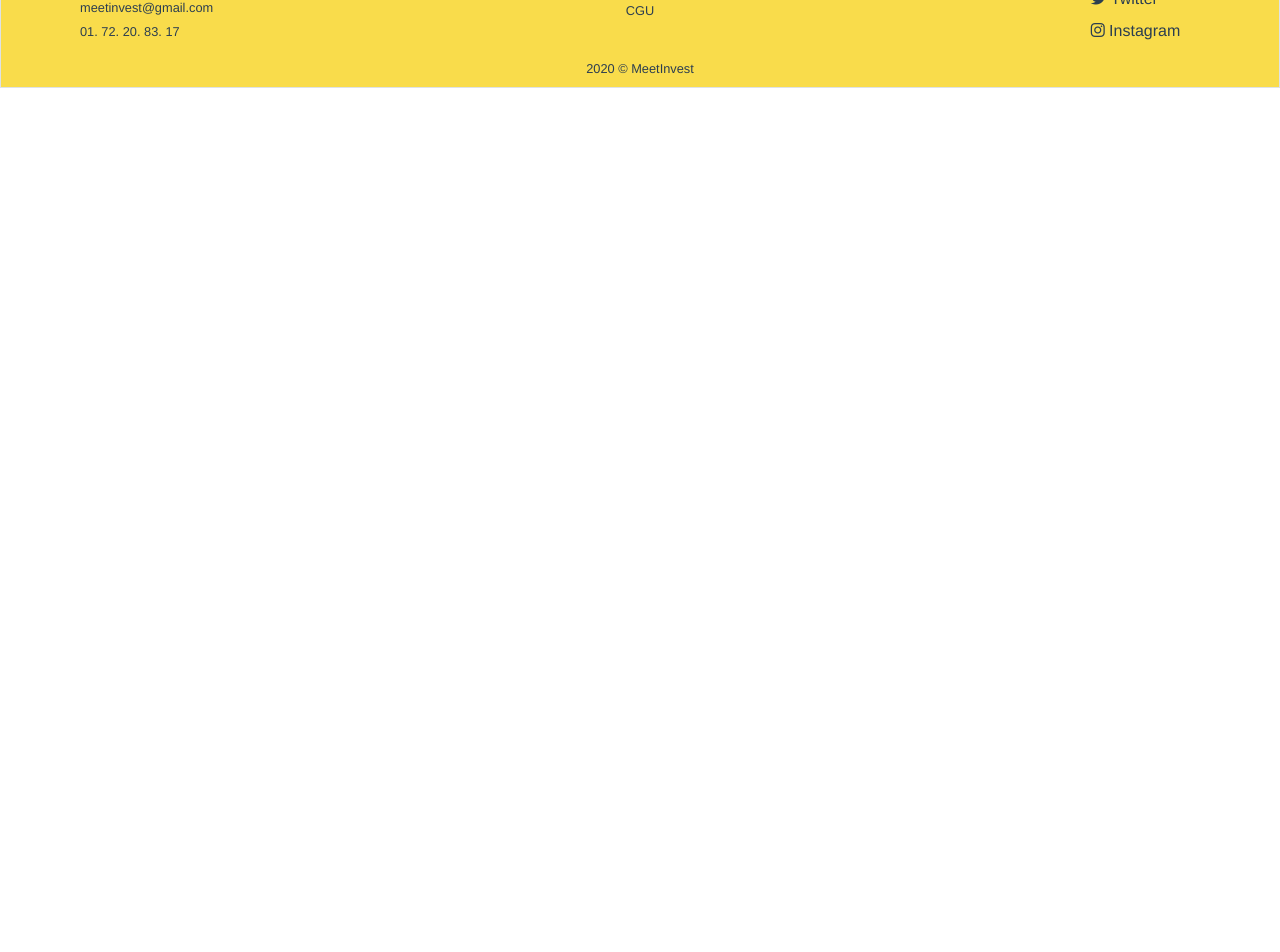
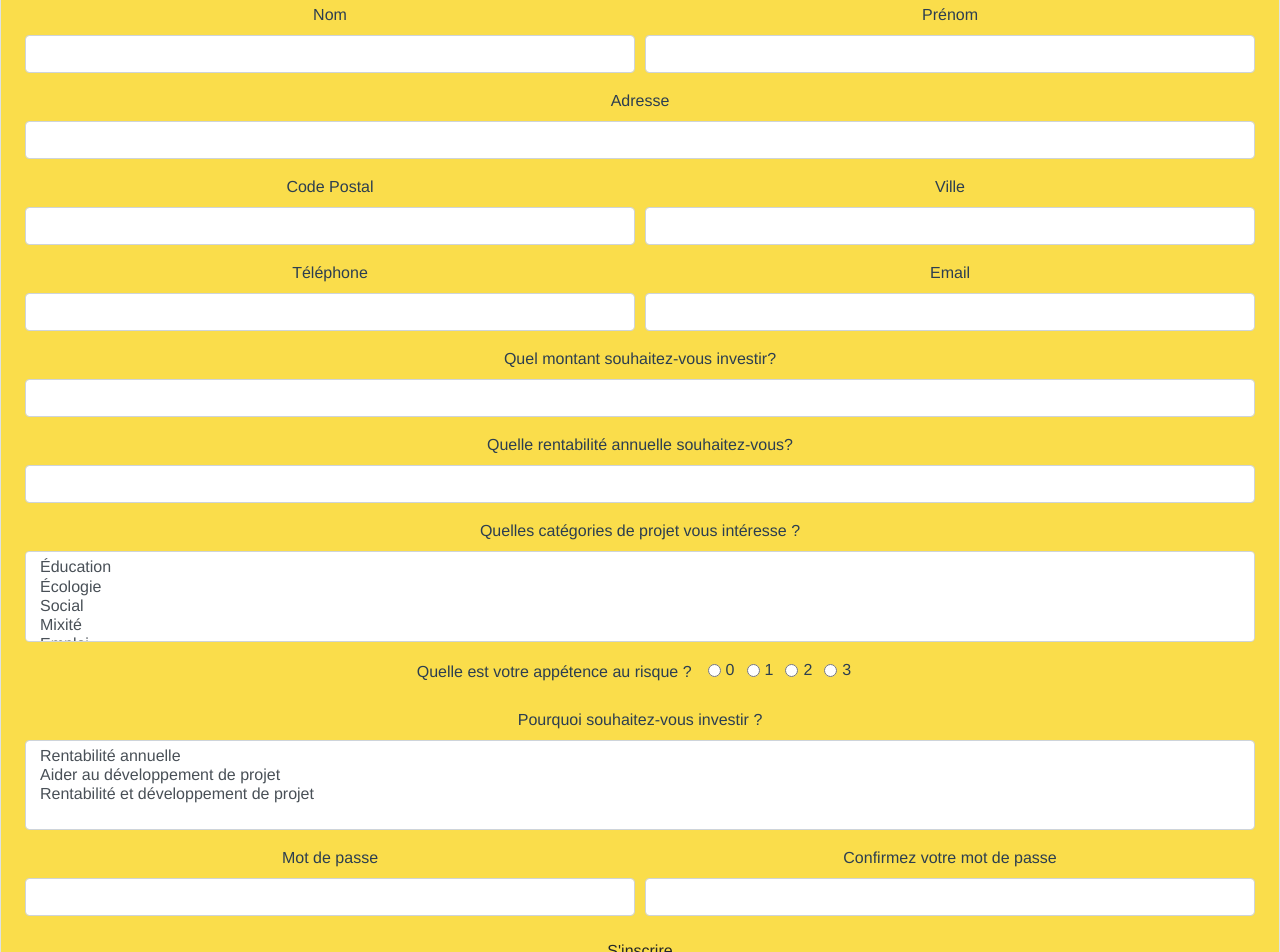
Before and after one commit to yaf/meet_invest, a Vue app: page /inscription-investisseur in a window 1280 px wide. Shown: the part 300-1252 px from the top of the page. Before the commit the page ends 800 px from the top, so only its background shows below. Built offline with nearby package versions, Linux system fonts and the light colour scheme.

Commit message:
add formInvestisseur

```diff
--- a/src/views/formInvestisseur.vue
+++ b/src/views/formInvestisseur.vue
@@ -1,16 +1,125 @@
 <template>
-    <div class="forminvestisseur">
+    <div class="forminvestisseur border bgYellow ">
+        <h1 class="mt-5 mt-5">Inscrivez-vous !</h1>
+        <form class="p-4">
+            <div class="form-row">
+                <div class="form-group col-md-6">
+                    <label for="lastname">Nom</label>
+                    <input type="text" class="form-control" id="lastname">
+                 </div>
+                <div class="form-group col-md-6">
+                    <label for="firstname">Prénom</label>
+                    <input type="text" class="form-control" id="firstname">
+                </div>
+            </div>
+            <div class="form-group">
+                <label for="address">Adresse</label>
+                <input type="text" class="form-control" id="address">
+            </div>
+            <div class="form-row">
+                <div class="form-group col-md-6">
+                    <label for="cp">Code Postal</label>
+                    <input type="text" class="form-control" id="cp">
+                </div>
+                <div class="form-group col-md-6">
+                    <label for="city">Ville</label>
+                    <input type="text" class="form-control" id="city">
+                </div>
+            </div>
+            <div class="form-row">
+                <div class="form-group col-md-6">
+                    <label for="tel">Téléphone</label>
+                    <input type="number" class="form-control" id="tel">
+                </div>
+                <div class="form-group col-md-6">
+                    <label for="email">Email</label>
+                    <input type="email" class="form-control" id="email">
+                </div>
+            </div>
+            <div class="form-group">
+                <label for="amount_invest">Quel montant souhaitez-vous investir?</label>
+                <input type="number" class="form-control" id="amount_invest" name="amount_invest">
+            </div>
+            <div class="form-group">
+                <label for="profitability">Quelle rentabilité annuelle souhaitez-vous?</label>
+                <input type="number" class="form-control" id="profitability" name="profitability">
+            </div>
+            <div class="form-group">
+                <label for="exampleFormControlSelect2">Quelles catégories de projet vous intéresse ?</label>
+                <select multiple class="form-control" id="exampleFormControlSelect2">
+                    <option>Éducation</option>
+                    <option>Écologie</option>
+                    <option>Social</option>
+                    <option>Mixité</option>
+                    <option>Emploi</option>
+                </select>
+            </div>
+            <div class="form-group">
+                <label for="exampleFormControlSelect2">Quelle est votre appétence au risque ?</label>
+                <div class="form-check form-check-inline ml-3">
+                    <input class="form-check-input" type="radio" name="inlineRadioOptions" id="inlineRadio1" value="risk0">
+                    <label class="form-check-label" for="risk1">0</label>
+                </div>
+                <div class="form-check form-check-inline">
+                    <input class="form-check-input" type="radio" name="inlineRadioOptions" id="inlineRadio1" value="risk1">
+                    <label class="form-check-label" for="risk1">1</label>
+                </div>
+                <div class="form-check form-check-inline">
+                    <input class="form-check-input" type="radio" name="inlineRadioOptions" id="inlineRadio2" value="risk2">
+                    <label class="form-check-label" for="risk2">2</label>
+                </div>
+                <div class="form-check form-check-inline">
+                    <input class="form-check-input" type="radio" name="inlineRadioOptions" id="inlineRadio3" value="risk3">
+                    <label class="form-check-label" for="risk3">3</label>
+                </div>
+            </div>
 
+            <div class="form-group">
+                <label for="exampleFormControlSelect2">Pourquoi souhaitez-vous investir ?</label>
+                <select multiple class="form-control" id="exampleFormControlSelect2">
+                    <option>Rentabilité annuelle</option>
+                    <option>Aider au développement de projet</option>
+                    <option>Rentabilité et développement de projet</option>
+                </select>
+            </div>
+            <div class="form-row">
+                <div class="form-group col-md-6">
+                    <label for="password">Mot de passe</label>
+                    <input type="password" class="form-control" id="password" name="password">
+                </div>
+                <div class="form-group col-md-6">
+                    <label for="passwordconfirm">Confirmez votre mot de passe</label>
+                    <input type="password" class="form-control" id="passwordconfirm" name="passwordconfirm">
+                </div>
+            </div>
+
+            <button type="submit" class="btn">S'inscrire</button>
+        </form>
     </div>
 </template>
 
 <script>
+
 export default {
-    name: "FormInvestisseur",
+    name: "Forminvestisseur",
+
+    data() {
+        return{
+            name: "S'inscrire"
+        }
+    },
 
 }
 </script>
 
-<style lang="scss">
+<style>
+
+.form {
+    margin: 10vh 10vw;
+}
+
+.bgYellow {
+    background-color: #fadd4b;
+}
 
 </style>
```
